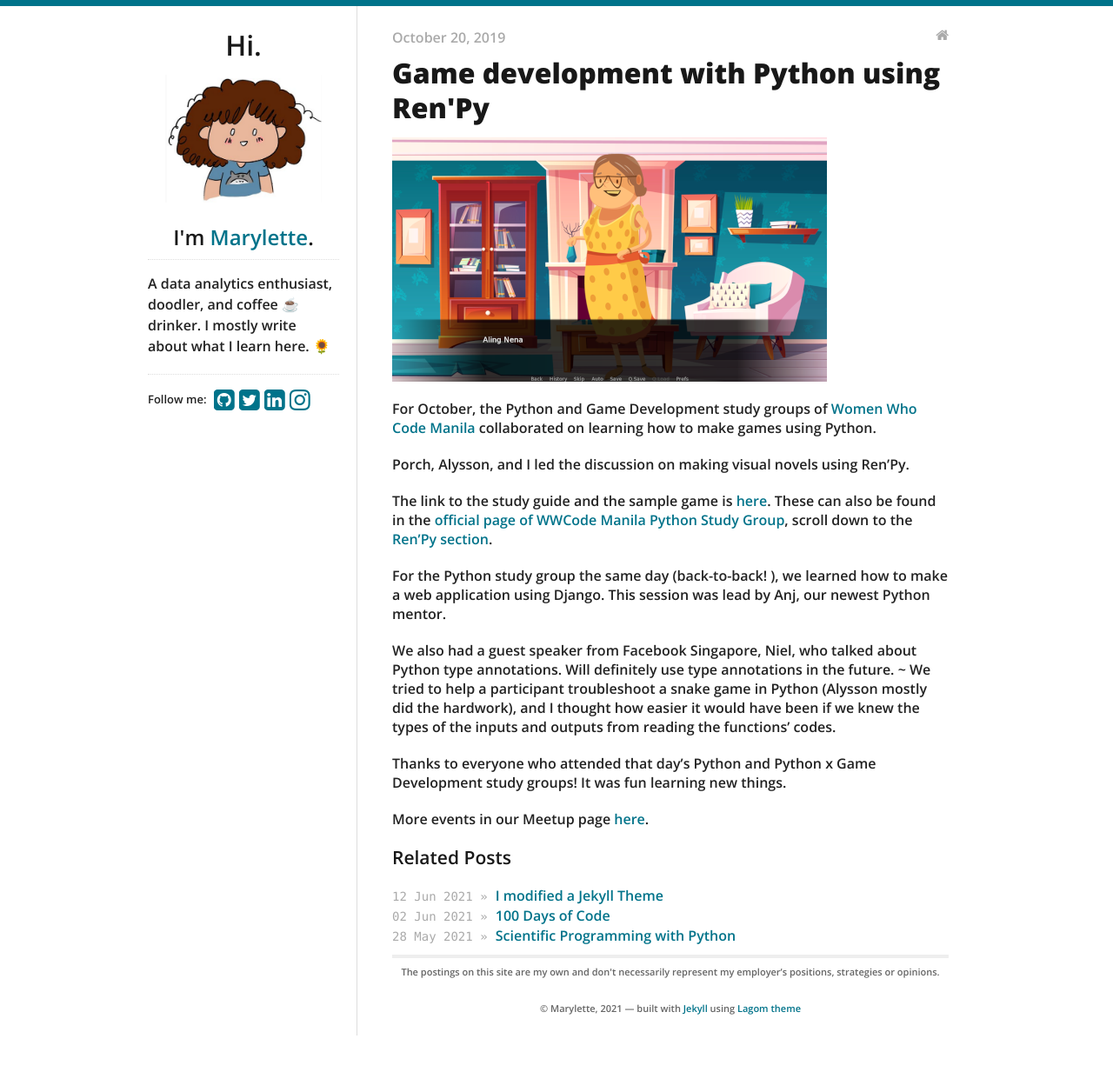
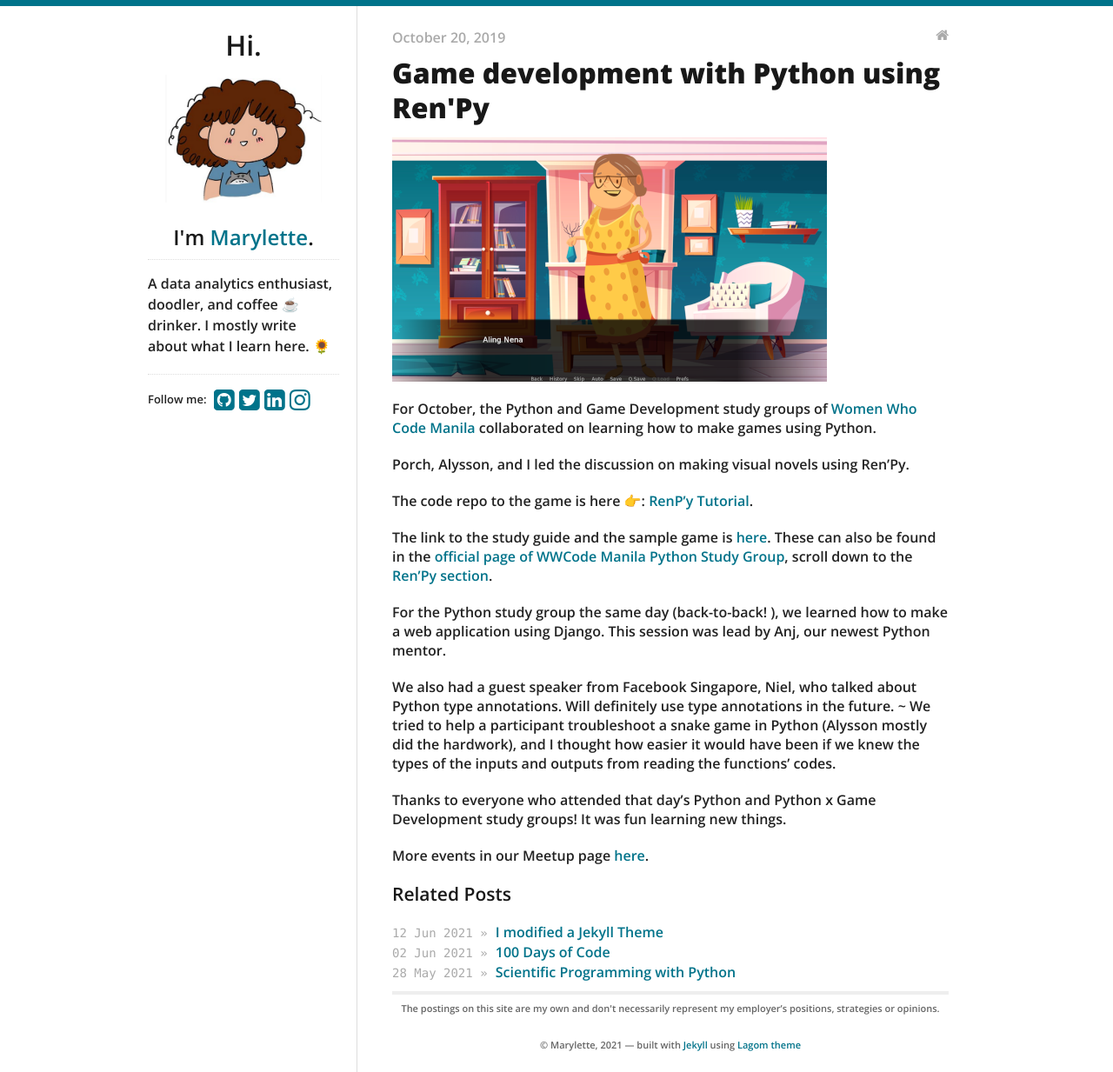
Before and after one commit to maryletteroa/maryletteroa.github.io, a Jekyll site: the page built from _posts/2019-10-20-renpy.md, in a window 1280 px wide. Shown: the whole page at 87% size. Built offline with Jekyll 4.4.1, drawn with Linux system fonts in a browser that asks for light colours; before the commit the page ends 1191 px from its top, so only the background shows below that.

Commit message:
add link to repo

```diff
--- a/_posts/2019-10-20-renpy.md
+++ b/_posts/2019-10-20-renpy.md
@@ -11,6 +11,8 @@
 
 Porch, Alysson, and I led the discussion on making visual novels using Ren'Py.
 
+The code repo to the game is here 👉: [RenP'y Tutorial](https://github.com/maryletteroa/renpy-tutorial).
+
 The link to the study guide and the sample game is [here](https://github.com/maryletteroa/renpy-tutorial). These can also be found in the [official page of WWCode Manila Python Study Group](https://wwcodemanila.github.io/WWCodeManila-Python/#), scroll down to the [Ren'Py section](https://wwcodemanila.github.io/WWCodeManila-Python/#/ren'py/introduction).
 
 For the Python study group the same day (back-to-back! ), we learned how to make a web application using Django. This session was lead by Anj, our newest Python mentor.
```
